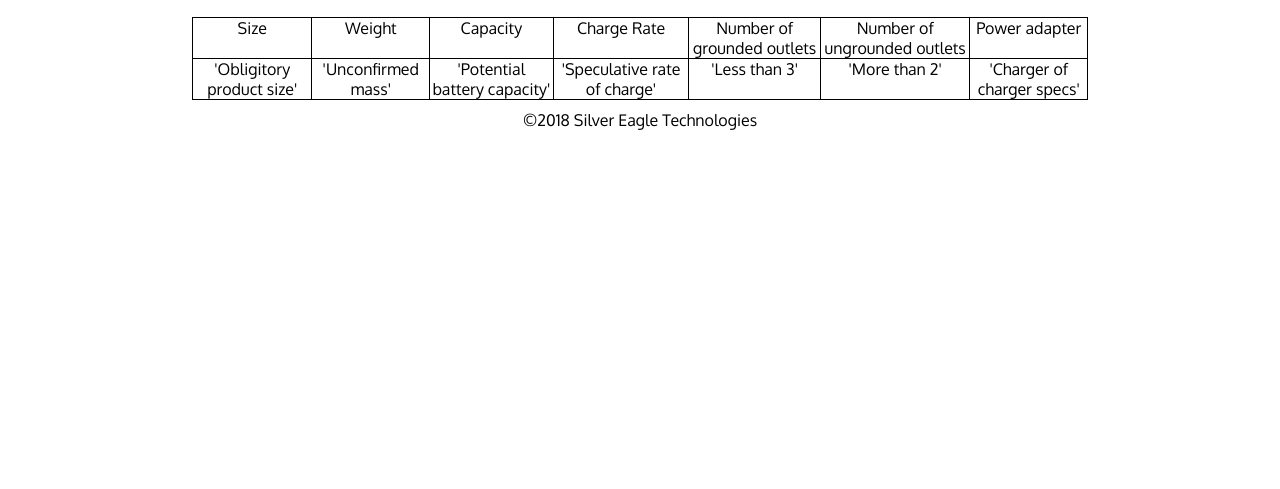
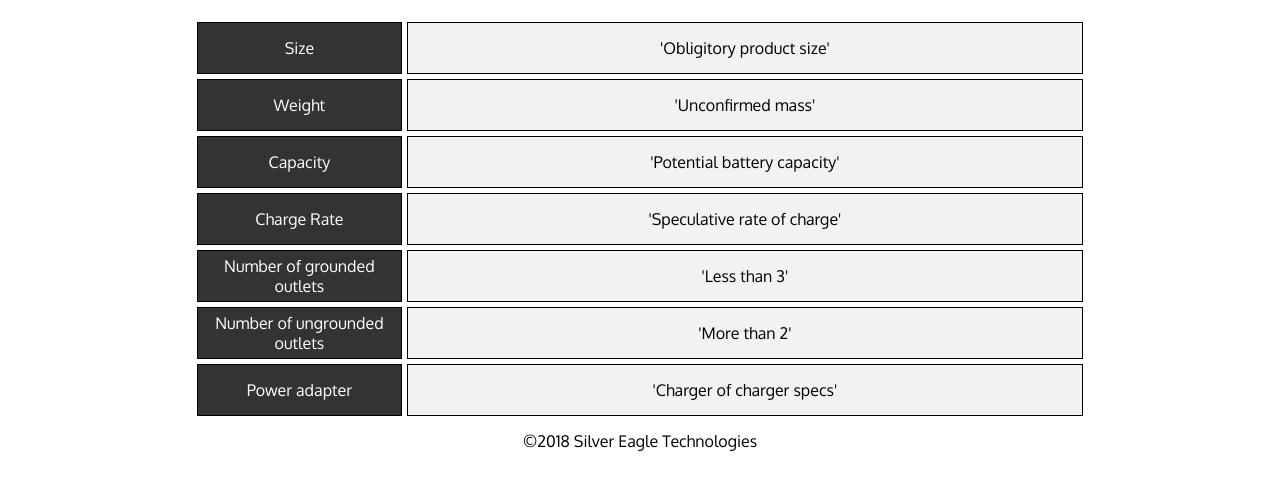
Before and after one commit to Furman950/intro-web-final, a plain HTML site: page productSpecs.html in a window 1280 px wide. Shown: the part 131-620 px from the top of the page. Drawn offline with nearby package versions, Linux system fonts and the light colour scheme.

Commit message:
Redesigned home and specs page to meet requirements

```diff
--- a/productSpecs.html
+++ b/productSpecs.html
@@ -12,23 +12,43 @@
         <p id="specs-title">Charger SuperBank Specs</p>
         <div id="specs-table">
             <table style="width:70%">
-                <tr id="table-heading">
+
+                <tr>
                     <th>Size</th>
+                    <td>'Obligitory product size'</td>
+                </tr>
+
+
+                <tr>
                     <th>Weight</th>
+                    <td>'Unconfirmed mass'</td>
+                </tr>
+
+                <tr>
                     <th>Capacity</th>
+                    <td>'Potential battery capacity'</td>
+                </tr>
+
+                <tr>
                     <th>Charge Rate</th>
+                    <td>'Speculative rate of charge'</td>
+                </tr>
+
+                <tr>
                     <th>Number of grounded outlets</th>
+                    <td>'Less than 3'</td>
+                </tr>
+
+                <tr>
                     <th>Number of ungrounded outlets</th>
+                    <td>'More than 2'</td>
+                </tr>
+
+                <tr>
                     <th>Power adapter</th>
+                    <td>'Charger of charger specs'</td>
                 </tr>
-                <tr id="table-body">
-                    <td>'Obligitory product size'</td>
-                    <td>'Unconfirmed mass'</td>
-                    <td>'Potential battery capacity'</td>
-                    <td>'Speculative rate of charge'</td>
-                    <td>'Less than 3'</td>
-                    <td>'More than 2'</td>
-                    <td>'Charger of charger specs'</td>
+
             </table>
         </div>
         <footer>&copy;2018 Silver Eagle Technologies</footer>
--- a/style.css
+++ b/style.css
@@ -28,10 +28,6 @@ footer {
     font-style: bold;
 }
 
-/*#home-p {
-
-}*/
-
 body {
     font-family: 'Oxygen', sans-serif;
     text-align: center;
@@ -39,7 +35,14 @@ body {
 
 #home-p {
     width: 1080px;
-    margin: 0 auto;
+    margin:  20px auto;
+    font-weight: bold;
+}
+
+#logo{
+    height: 80px;
+    width: 80px;
+    margin-left: 10px;
 }
 
 
@@ -80,8 +83,13 @@ a:active  {
     font-weight: bold;
     color: rgb(168, 168, 168);
 }
-img {
-    vertical-align: middle;
+
+#title {
+    font-size: 50px;
+    display: flex;
+    align-items: center;
+    justify-content: center;
+
 }
 #contact {
     width: 1150px;
@@ -103,28 +111,36 @@ img {
     cursor: pointer;
     opacity: .3;
 }
+
+
 /*Table Settings*/
-/*#table-head {
-background-color: gray;
-color: white;
-}*/
-
-#table-body {
-    text-decoration-style: bold;
-}
-
-#table-head, #table-body {
-    padding: 15px;
-}
-
 table {
     border-spacing: 5px;
-    border-collapse: collapse;
     margin: 0 auto;
 }
 
-table, th, td {
+th, td {
     border: 1px solid black;
+}
+
+th {
+    background-color: #333334;
+    height: 50px;
+    width: 150px;
+    color: white;
+    vertical-align: middle;
+}
+
+td {
+    background-color: #F2F2F2;
+    vertical-align: middle;
+    width: 500px;
+}
+
+tr:hover{
+    font-size: 1.2em;
+    height: 55px;
+    widht: 155px;
 }
 
 #specs-table {
```
Also changed, not shown: index.html (+8 -2 lines).
